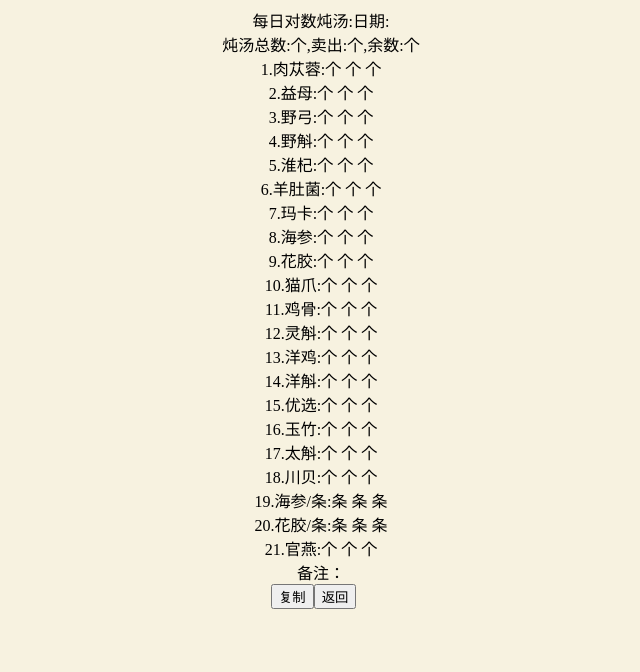
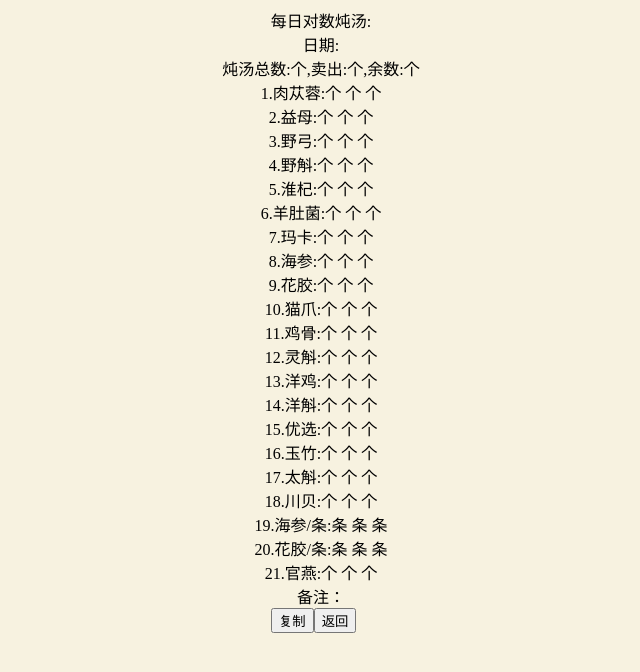
Before and after one commit to sr6y20/desmrsz.github.io, a plain HTML site: page duishu.html in a window 1280 px wide. Both pictures are taken after a click on the button "提交". Shown: the whole page, without its empty margins (162-802 px from the left). Drawn offline with Linux system fonts and the light colour scheme.

Commit message:
Update duishu.html

```diff
--- a/duishu.html
+++ b/duishu.html
@@ -12,8 +12,8 @@ content="width=device-width,
       document.getElementById("submit").onclick = function (){
           document.getElementById("hide").style.display='none';
 		  document.getElementById("hiee").style.display="block";
-
-          document.getElementById("showtimenum").innerText="每日对数炖汤:日期:"+document.getElementById("date").value+" "+document.getElementById('time').value+"\n"+"炖汤总数:"+document.getElementById("totalnum").value+"个,卖出:"+document.getElementById("salenum").value+"个,余数:"+document.getElementById("y0").value+"个";
+		  document.getElementById("kaikai").innerText="每日对数炖汤:";
+          document.getElementById("showtimenum").innerText="日期:"+document.getElementById("date").value+" "+document.getElementById('time').value+"\n"+"炖汤总数:"+document.getElementById("totalnum").value+"个,卖出:"+document.getElementById("salenum").value+"个,余数:"+document.getElementById("y0").value+"个";
 
 		  document.getElementById("showrouccongrong").innerText="1.肉苁蓉:"+document.getElementById("roucz").value+"个 "+document.getElementById("roucm").value+"个 "+document.getElementById("y1").value+"个";
 
@@ -152,6 +152,7 @@ content="width=device-width,
 
     </form>
     <div id="hiee" style="display: none;text-align: center">
+	<h id="kaikai"></h><br>
 	<h id="showtimenum"></h><br>
 	<h id="showrouccongrong"></h><br>
 	<h id="showyimu"></h><br>
```
